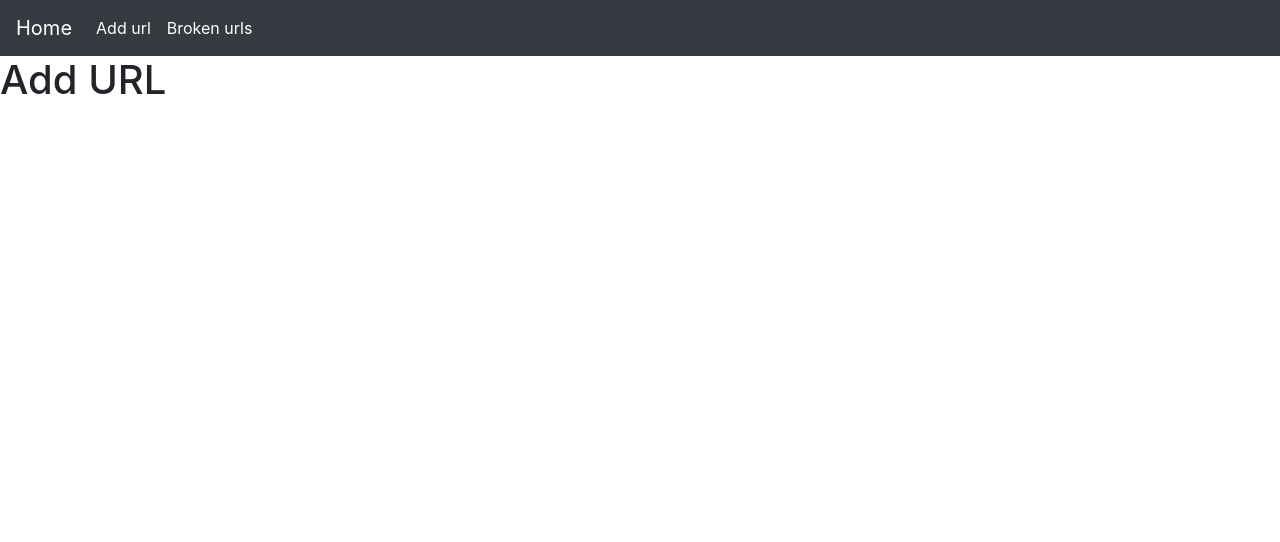
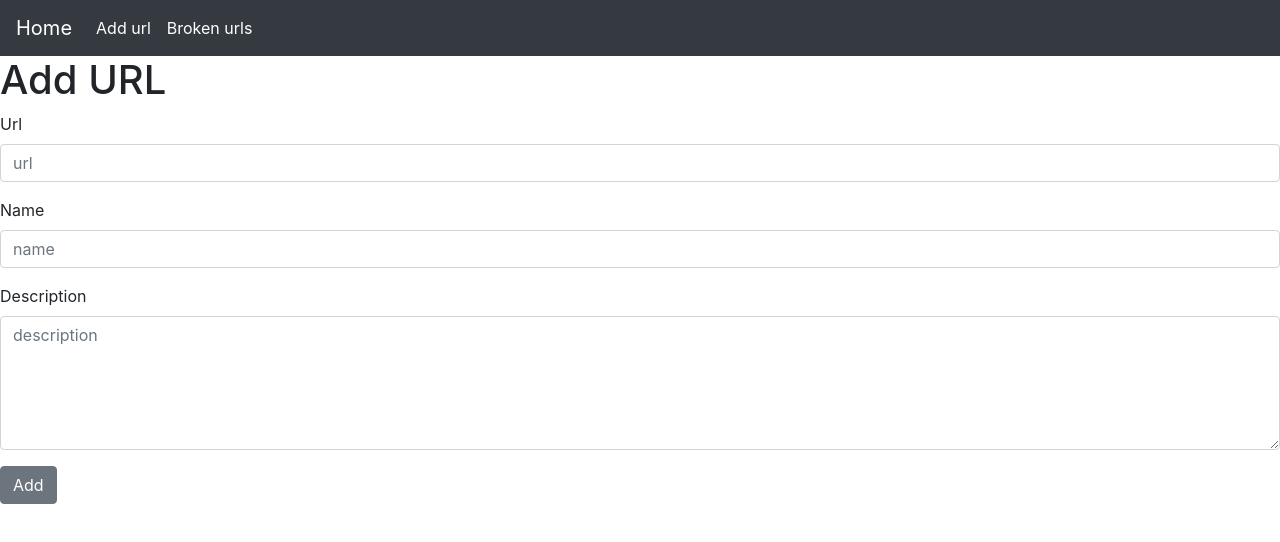
Before and after one commit to elvir92/favoriteUrls, an Angular app: page /add-url in a window 1280 px wide. Shown: the top 542 px of the page. Built offline with nearby package versions, Linux system fonts and the light colour scheme.

Commit message:
add logic for store url

```diff
--- a/package.json
+++ b/package.json
@@ -24,6 +24,7 @@
     "core-js": "^2.5.4",
     "rxjs": "~6.3.3",
     "tslib": "^1.9.0",
+    "uuid": "^3.3.2",
     "zone.js": "~0.8.26"
   },
   "devDependencies": {
--- /dev/null
+++ b/src/app/config/constants.ts
@@ -0,0 +1,3 @@
+export class CONSTANTS {
+    public static readonly URLS = 'urls';
+}
--- /dev/null
+++ b/src/app/helpers/utility.ts
@@ -0,0 +1,44 @@
+import { v4 as uuid } from 'uuid';
+import { IUrl } from '../models';
+import { CONSTANTS as _ } from '../config/constants';
+
+/* ====================================   Private methods =========================*/
+const updateUrlStorage = (list: IUrl[]) => {
+    localStorage.setItem(_.URLS, JSON.stringify(list));
+};
+
+/* ====================================   Public methods =========================*/
+
+/** This function checking if received object is empty or not. */
+// tslint:disable-next-line: max-line-length
+export const isEmpty = (object: any): boolean => object && Object.keys(object).length === 0 || object === undefined || object === 'undefined';
+
+/** This function gets all urls from local storage. */
+export const getUrls = (): IUrl[] => {
+    let urls;
+    const result = localStorage.getItem(_.URLS);
+    if (!isEmpty(result)) {
+        try {
+            urls = JSON.parse(result) as IUrl[];
+        } catch (error) {
+            // TODO: notification
+            console.error(error);
+        }
+    }
+    return urls || [];
+};
+
+/** Add newly created url object to the storage. */
+export const addUrl = (url: IUrl): IUrl => {
+    if (!isEmpty(url)) {
+        const list = getUrls();
+        // Set default values
+        url.id = uuid(); // or get last id from list and increase it
+        url.insertDate = new Date();
+        url.updateDate = new Date();
+        list.push(url);
+        updateUrlStorage(list);
+        return url;
+    }
+    return url;
+};
--- /dev/null
+++ b/src/app/models/index.ts
@@ -0,0 +1 @@
+export * from './IUrl';
--- a/src/app/services/index.ts
+++ b/src/app/services/index.ts
@@ -0,0 +1,5 @@
+import { UrlService } from './url.service';
+
+export const SERVICES = [
+    UrlService
+];
--- /dev/null
+++ b/src/app/services/url.service.ts
@@ -0,0 +1,18 @@
+import { Injectable } from '@angular/core';
+import { HttpClient } from '@angular/common/http';
+
+import { IUrl } from '../models';
+import { addUrl, getUrls } from '../helpers/utility';
+
+@Injectable()
+export class UrlService {
+    constructor(private http: HttpClient) { }
+
+    addUrl(url: IUrl): IUrl {
+        return addUrl(url);
+    }
+
+    getUrls(): IUrl[] {
+        return getUrls();
+    }
+}
--- a/src/app/views/addUrl/add-url.component.html
+++ b/src/app/views/addUrl/add-url.component.html
@@ -1 +1,24 @@
 <h1>Add URL</h1>
+<form [formGroup]="addUrlForm" (ngSubmit)="onSubmit()">
+    <fieldset class="form-group">
+        <label class="form-control-label" for="url">Url</label>
+        <input id="url" type="text" formControlName="url" class="form-control" [ngClass]="{ 'is-invalid': submitted && f.url.errors }"  placeholder="url" autocorrect="off" autocapitalize="off" spellcheck="off"/>
+        <div *ngIf="submitted && f.url.errors" class="invalid-feedback">
+                <div *ngIf="f.url.errors.required">Url is required</div>
+            </div>
+    </fieldset>
+    <fieldset class="form-group">
+        <label class="form-control-label" for="name">Name</label>
+        <input id="name" type="text" formControlName="name" class="form-control" [ngClass]="{ 'is-invalid': submitted && f.name.errors }"  placeholder="name" autocorrect="off" autocapitalize="off" spellcheck="off"/>
+        <div *ngIf="submitted && f.name.errors" class="invalid-feedback">
+                <div *ngIf="f.name.errors.required">Name is required</div>
+            </div>
+    </fieldset>
+    <fieldset class="form-group">
+        <label>Description</label>
+        <textarea id="description" class="form-control" placeholder="description" cols="5" rows="5" autocorrect="off"
+            autocapitalize="off" spellcheck="off" formControlName="description"></textarea>
+    </fieldset>
+    <button type="submit" class="btn btn-secondary" [disabled]="submitted && addUrlForm.invalid">Add</button>
+
+</form>
--- a/src/app/views/addUrl/add-url.component.ts
+++ b/src/app/views/addUrl/add-url.component.ts
@@ -1,7 +1,42 @@
-import { Component } from '@angular/core';
+import { Component, OnInit } from '@angular/core';
+import { FormGroup, FormBuilder, Validators } from '@angular/forms';
+import { UrlService } from '../../services/url.service';
 
 @Component({
   selector: 'app-add-url-page',
   templateUrl: './add-url.component.html'
 })
-export class AddUrlComponent { }
+export class AddUrlComponent implements OnInit {
+
+  addUrlForm: FormGroup;
+  submitted = false;
+
+  constructor(private _fb: FormBuilder, private urlService: UrlService) { }
+
+  ngOnInit(): void {
+    this.addUrlForm = this._fb.group({
+      url: ['', Validators.required],
+      name: ['', Validators.required],
+      description: [''],
+    });
+  }
+
+  // getter for easy access to the form fields
+  get f() { return this.addUrlForm.controls; }
+
+  onSubmit(): void {
+    this.submitted = true;
+
+    // stop here if form is invalid
+    if (this.addUrlForm.invalid) {
+      return;
+    }
+    const form = this.addUrlForm.value;
+    this.urlService.addUrl({
+      url: form.url,
+      description: form.description,
+      name: form.name
+    });
+  }
+
+}
```
Also changed, not shown: src/app/app.module.ts (+9 -2 lines), src/app/models/IUrl.ts (added, +9 -0 lines), src/app/helpers/utillity.ts (deleted).
